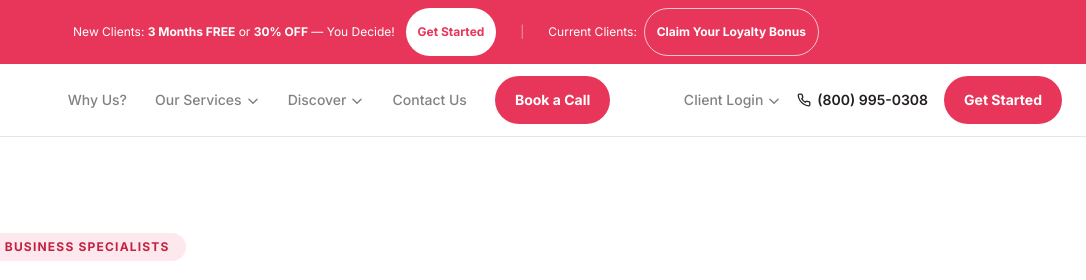
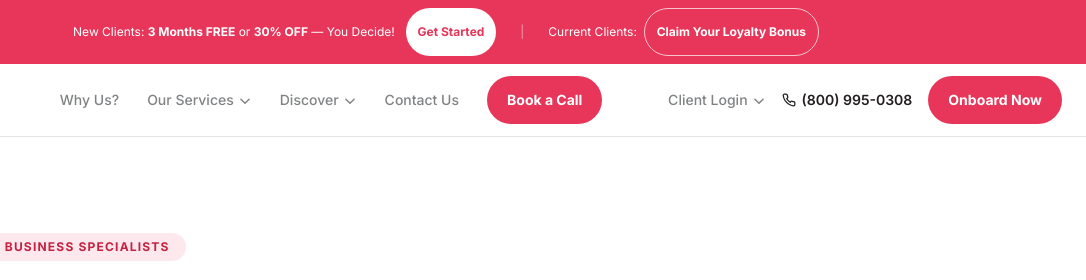
Before and after one commit to e-filippo/pink-payroll-website, an Astro site: page / in a window 1280 px wide. Shown: the top 280 px of the page, 194-1280 px from the left. Built offline with nearby package versions, Linux system fonts and the light colour scheme; Astro itself is replaced by a stand-in of ours; a script that the page names is missing.

Commit message:
Change desktop nav CTA to 'Onboard Now' linking to /client-set-up

```diff
--- a/src/layouts/Layout.astro
+++ b/src/layouts/Layout.astro
@@ -124,8 +124,8 @@ const { title, description = 'Pink Payroll delivers boutique payroll services fo
             <svg class="w-3.5 h-3.5" fill="none" stroke="currentColor" stroke-width="2.2" viewBox="0 0 24 24"><path stroke-linecap="round" stroke-linejoin="round" d="M22 16.92v3a2 2 0 01-2.18 2 19.79 19.79 0 01-8.63-3.07A19.5 19.5 0 015.19 12.9a19.79 19.79 0 01-3.07-8.67A2 2 0 014.11 2h3a2 2 0 012 1.72c.127.96.361 1.903.7 2.81a2 2 0 01-.45 2.11L8.09 9.91a16 16 0 006 6l1.27-1.27a2 2 0 012.11-.45c.907.339 1.85.573 2.81.7A2 2 0 0122 16.92z"/></svg>
             (800) 995-0308
           </a>
-          <a href="/contact" class="inline-flex items-center justify-center bg-pink text-white text-sm font-bold px-5 py-2.5 rounded-full hover:bg-[#C62028] transition-colors">
-            Get Started
+          <a href="/client-set-up" class="inline-flex items-center justify-center bg-pink text-white text-sm font-bold px-5 py-2.5 rounded-full hover:bg-[#C62028] transition-colors">
+            Onboard Now
           </a>
         </div>
 
```
